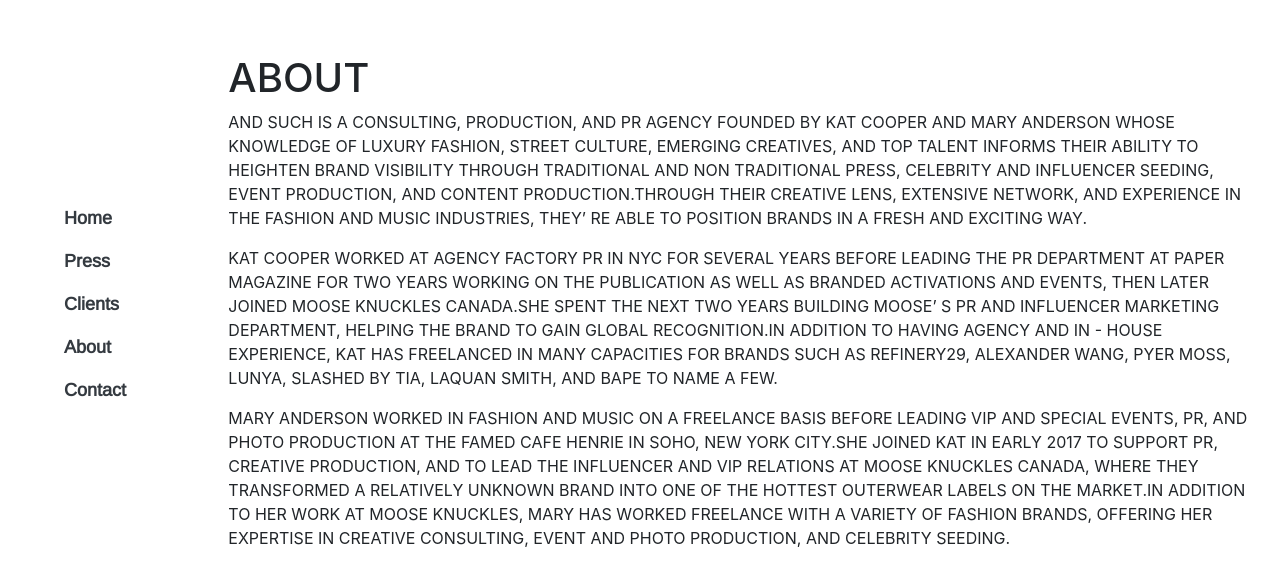
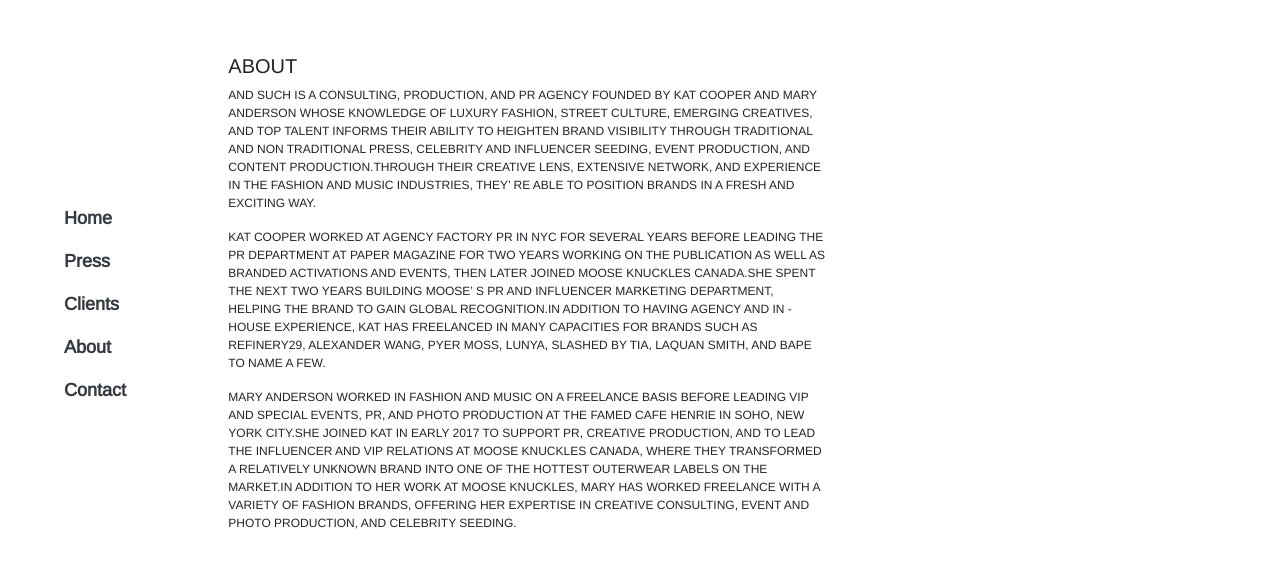
Before and after one commit to akramshah/and-such-website, a Gatsby site: page /about in a window 1280 px wide. Shown: the part 96-682 px from the top of the page. Built offline with nearby package versions, Linux system fonts and the light colour scheme; Gatsby itself is replaced by a stand-in of ours; what react-animations would draw is missing.

Commit message:
Styled about page.

```diff
--- a/src/pages/about.js
+++ b/src/pages/about.js
@@ -1,11 +1,24 @@
 import React from "react"
 import Layout from '../components/layout'
+
+
+const textStyle = {
+  fontFamily: 'LiberationSans-Regular',
+  fontSize: '12px',
+  maxWidth: '600px'
+}
+
+const heading = {
+  fontFamily: 'LiberationSans-Regular',
+  fontSize: '20px',
+}
+
 
 export default function About() {
   return (
     <Layout>
-      <h1>ABOUT</h1>
-      <p>
+      <h1 style={heading}>ABOUT</h1>
+      <p style={textStyle}>
         {" "}
         AND SUCH IS A CONSULTING, PRODUCTION, AND PR AGENCY FOUNDED BY KAT
         COOPER AND MARY ANDERSON WHOSE KNOWLEDGE OF LUXURY FASHION, STREET
@@ -16,7 +29,7 @@
         EXPERIENCE IN THE FASHION AND MUSIC INDUSTRIES, THEY’ RE ABLE TO
         POSITION BRANDS IN A FRESH AND EXCITING WAY.{" "}
       </p>
-      <p>
+      <p style={textStyle}>
         KAT COOPER WORKED AT AGENCY FACTORY PR IN NYC FOR SEVERAL YEARS BEFORE
         LEADING THE PR DEPARTMENT AT PAPER MAGAZINE FOR TWO YEARS WORKING ON THE
         PUBLICATION AS WELL AS BRANDED ACTIVATIONS AND EVENTS, THEN LATER JOINED
@@ -26,7 +39,7 @@
         HAS FREELANCED IN MANY CAPACITIES FOR BRANDS SUCH AS REFINERY29,
         ALEXANDER WANG, PYER MOSS, LUNYA, SLASHED BY TIA, LAQUAN SMITH, AND BAPE
         TO NAME A FEW.</p>
-        <p> MARY ANDERSON WORKED IN FASHION AND MUSIC ON A FREELANCE
+        <p style={textStyle}> MARY ANDERSON WORKED IN FASHION AND MUSIC ON A FREELANCE
         BASIS BEFORE LEADING VIP AND SPECIAL EVENTS, PR, AND PHOTO PRODUCTION AT
         THE FAMED CAFE HENRIE IN SOHO, NEW YORK CITY.SHE JOINED KAT IN EARLY
         2017 TO SUPPORT PR, CREATIVE PRODUCTION, AND TO LEAD THE INFLUENCER AND
```
